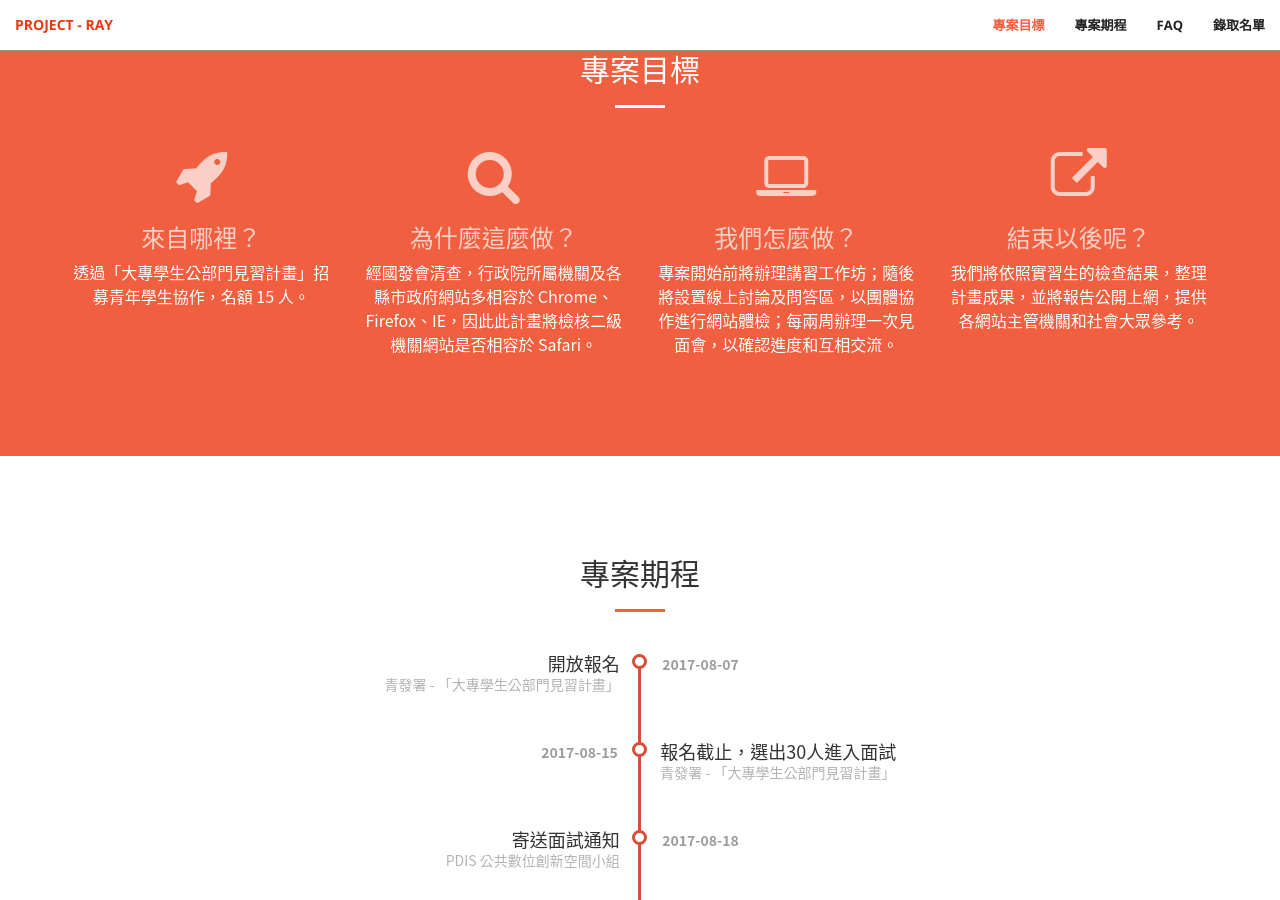
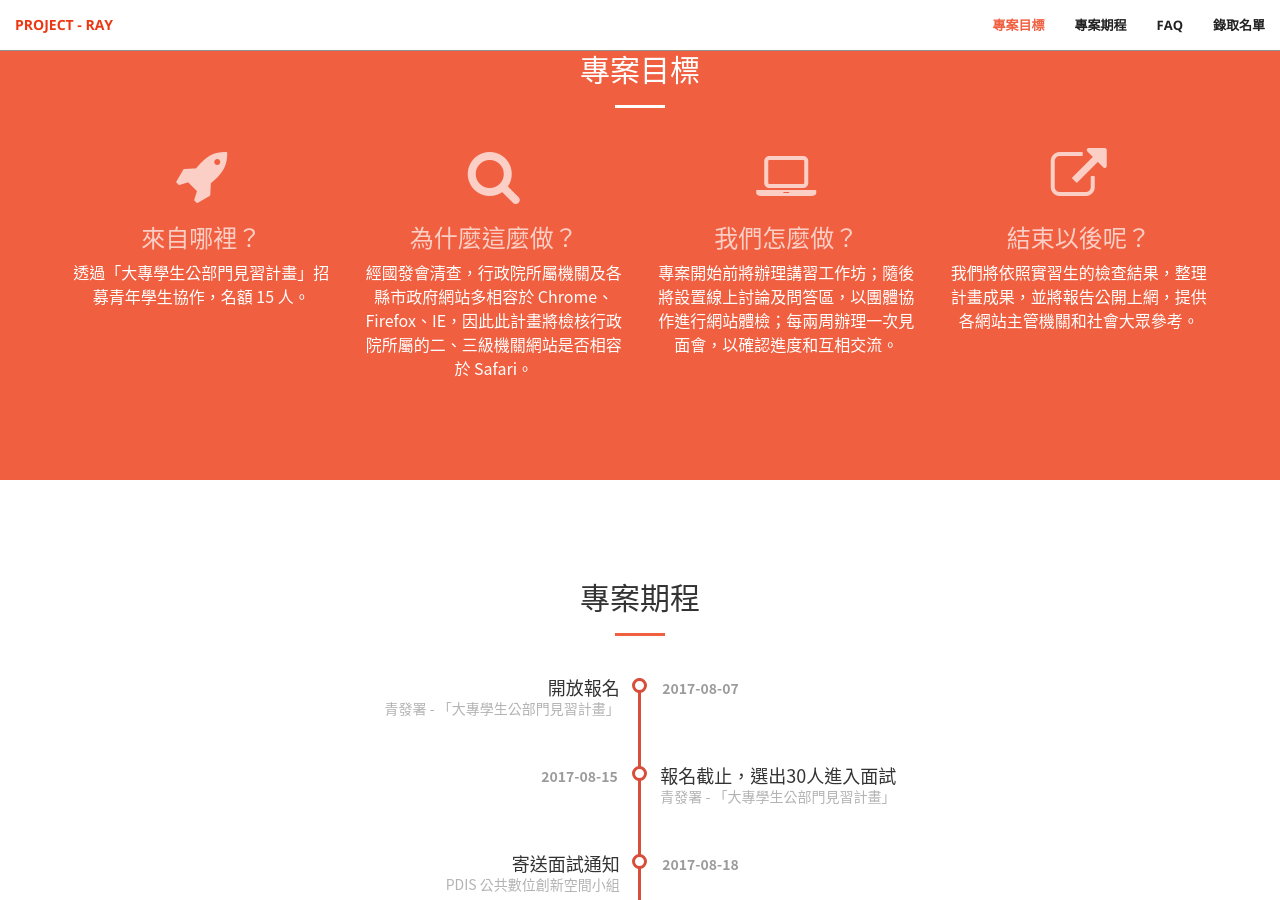
Before and after one commit to PDIS/ray2018, a Jekyll site: the page built from docs/index.html, in a window 1280 px wide and 900 px high, scrolled down 948 px. Built offline with Jekyll 4.4.1, drawn with Linux system fonts in a browser that asks for light colours.

Commit message:
Update intro.json

```diff
--- a/docs/_data/intro.json
+++ b/docs/_data/intro.json
@@ -9,7 +9,7 @@
         {
             "title": "為什麼這麼做？",
             "icon": "fa-search",
-            "content": "經國發會清查，行政院所屬機關及各縣市政府網站多相容於 Chrome、Firefox、IE，因此此計畫將檢核二級機關網站是否相容於 Safari。"
+            "content": "經國發會清查，行政院所屬機關及各縣市政府網站多相容於 Chrome、Firefox、IE，因此此計畫將檢核行政院所屬的二、三級機關網站是否相容於 Safari。"
         },
         {
             "title": "我們怎麼做？",
```
